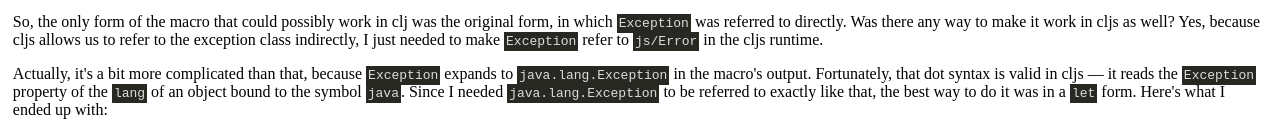
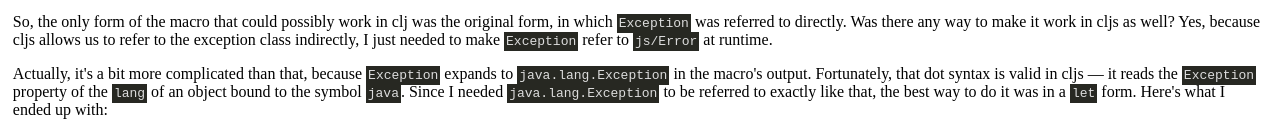
Before and after one commit to jbswetnam/jbswetnam.github.io, a plain HTML site: page error-handling-in-cljc-macros.html in a window 1280 px wide. Shown: the part 859-980 px from the top of the page. Drawn offline with Linux system fonts and the light colour scheme.

Commit message:
Update error-handling-in-cljc-macros.html

```diff
--- a/error-handling-in-cljc-macros.html
+++ b/error-handling-in-cljc-macros.html
@@ -64,7 +64,7 @@
   (try (throw (Exception. "Hey!"))
     (catch exception-class e (prn e))))</code></pre>
     <p>
-      So, the only form of the macro that could possibly work in clj was the original form, in which <span class="fn-name">Exception</span> was referred to directly.  Was there any way to make it work in cljs as well?  Yes, because cljs allows us to refer to the exception class indirectly, I just needed to make <span class="fn-name">Exception</span> refer to <span class="fn-name">js/Error</span> in the cljs runtime.
+      So, the only form of the macro that could possibly work in clj was the original form, in which <span class="fn-name">Exception</span> was referred to directly.  Was there any way to make it work in cljs as well?  Yes, because cljs allows us to refer to the exception class indirectly, I just needed to make <span class="fn-name">Exception</span> refer to <span class="fn-name">js/Error</span> at runtime.
     </p>
     <p>
       Actually, it's a bit more complicated than that, because <span class="fn-name">Exception</span> expands to <span class="fn-name">java.lang.Exception</span> in the macro's output.  Fortunately, that dot syntax is valid in cljs &mdash; it reads the <span class="fn-name">Exception</span> property of the <span class="fn-name">lang</span> of an object bound to the symbol <span class="fn-name">java</span>.  Since I needed <span class="fn-name">java.lang.Exception</span> to be referred to exactly like that, the best way to do it was in a <span class="fn-name">let</span> form.  Here's what I ended up with:
```
